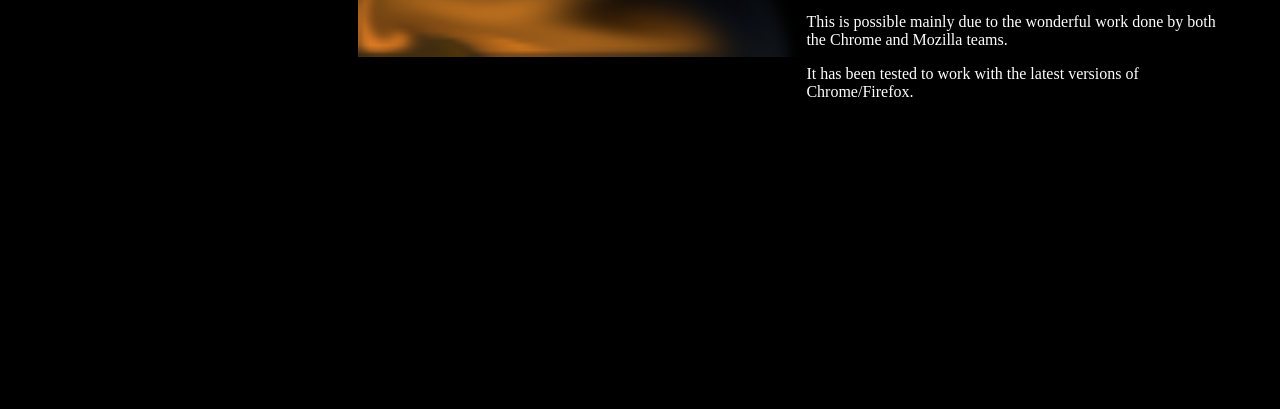
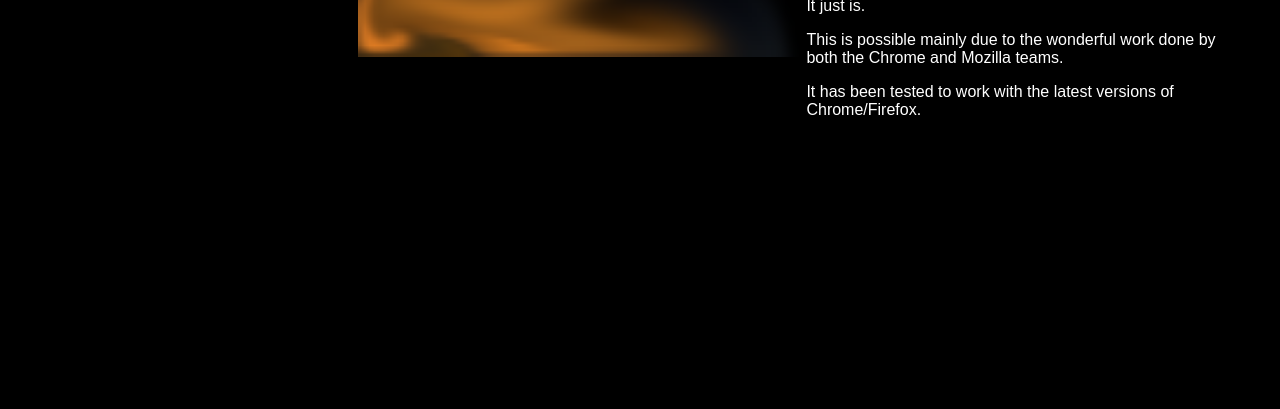
Before and after one commit to anirudhjoshi/fluid_ping_pong, a plain HTML site: page index.html in a window 1280 px wide. Shown: the part 391-800 px from the top of the page. Drawn offline with Linux system fonts and the light colour scheme.

Commit message:
Fixed font family

```diff
--- a/main.css
+++ b/main.css
@@ -2,7 +2,7 @@ body {
 
 	background: black;
 	color: white;
-	font: sans-serif;
+	font-family: sans-serif;
 	margin: 0 auto;
 
 }
```
